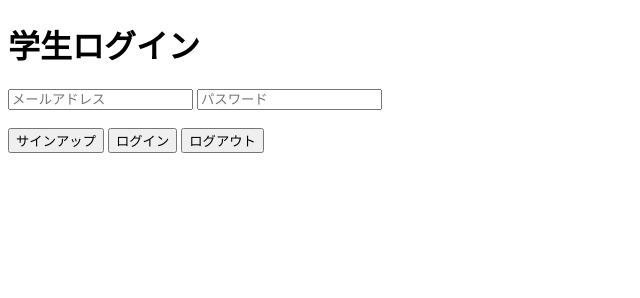
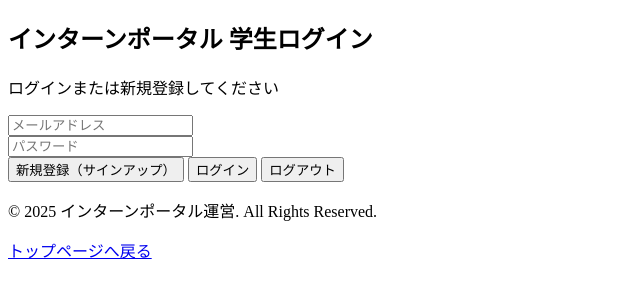
Before and after one commit to reuswirtz/intern-site, a plain HTML site: page login.html in a window 1280 px wide. Shown: the whole page, without its empty margins (0-640 px from the left). Drawn offline with nearby package versions, Linux system fonts and the light colour scheme.

Commit message:
Add files via upload

```diff
--- a/login.html
+++ b/login.html
@@ -2,32 +2,48 @@
 <html lang="ja">
 <head>
   <meta charset="UTF-8">
-  <title>学生ログイン</title>
+  <title>インターンポータル｜学生ログイン</title>
+  <meta name="description" content="インターンポータルの学生ログインページ。アカウント登録・ログインはこちらから。">
   <script src="https://cdn.jsdelivr.net/npm/@supabase/supabase-js@2"></script>
 </head>
-<body>
-  <h1>学生ログイン</h1>
+<body class="bg-light">
 
-  <div>
-    <input id="email" type="email" placeholder="メールアドレス" required>
-    <input id="password" type="password" placeholder="パスワード" required>
-    <br><br>
-    <button onclick="signUp()">サインアップ</button>
-    <button onclick="signIn()">ログイン</button>
-    <button onclick="signOut()">ログアウト</button>
+  <div class="container d-flex justify-content-center align-items-center vh-100">
+    <div class="card p-4 shadow" style="width: 400px;">
+      <h2 class="text-center mb-3">インターンポータル 学生ログイン</h2>
+      <p class="text-center text-muted">ログインまたは新規登録してください</p>
+
+      <div class="mb-3">
+        <input id="email" type="email" class="form-control" placeholder="メールアドレス" required>
+      </div>
+      <div class="mb-3">
+        <input id="password" type="password" class="form-control" placeholder="パスワード" required>
+      </div>
+
+      <div class="d-grid gap-2">
+        <button class="btn btn-primary" onclick="signUp()">新規登録（サインアップ）</button>
+        <button class="btn btn-success" onclick="signIn()">ログイン</button>
+        <button class="btn btn-outline-secondary" onclick="signOut()">ログアウト</button>
+      </div>
+    </div>
   </div>
+
+  <!-- フッター -->
+  <footer class="bg-dark text-white text-center py-3">
+    <div class="container">
+      <p class="mb-1">&copy; 2025 インターンポータル運営. All Rights Reserved.</p>
+      <a href="index.html" class="text-white text-decoration-underline">トップページへ戻る</a>
+    </div>
+  </footer>
 
   <script>
     const { createClient } = supabase
-
-    // あなたのSupabaseプロジェクト情報
     const supabaseUrl = "https://xsccgimenblpkkqhgtrx.supabase.co";
-    const supabaseKey = "eyJhbGciOiJIUzI1NiIsInR5cCI6IkpXVCJ9.eyJpc3MiOiJzdXBhYmFzZSIsInJlZiI6InhzY2NnaW1lbmJscGtrcWhndHJ4Iiwicm9sZSI6ImFub24iLCJpYXQiOjE3NTg2OTI1MjcsImV4cCI6MjA3NDI2ODUyN30.lz1tSKzIMAW2qlJX8ZtYtP8hkHcXRsp4Mqd7THukP7k";
-
+    const supabaseKey = "あなたの anon public key をここに"; // セキュリティのため公開用キーのみ
     const supabaseClient = createClient(supabaseUrl, supabaseKey)
 
     async function signUp() {
-      const { data, error } = await supabaseClient.auth.signUp({
+      const { error } = await supabaseClient.auth.signUp({
         email: document.getElementById("email").value,
         password: document.getElementById("password").value,
       })
@@ -39,7 +55,7 @@
     }
 
     async function signIn() {
-      const { data, error } = await supabaseClient.auth.signInWithPassword({
+      const { error } = await supabaseClient.auth.signInWithPassword({
         email: document.getElementById("email").value,
         password: document.getElementById("password").value,
       })
@@ -47,6 +63,7 @@
         alert("エラー: " + error.message)
       } else {
         alert("ログイン成功！")
+        window.location.href = "index.html";
       }
     }
 
```
Also changed, not shown: blog/article1.html (+10 -8 lines), blog/article2.html (+0 -6 lines), blog/index.html (+11 -9 lines).
